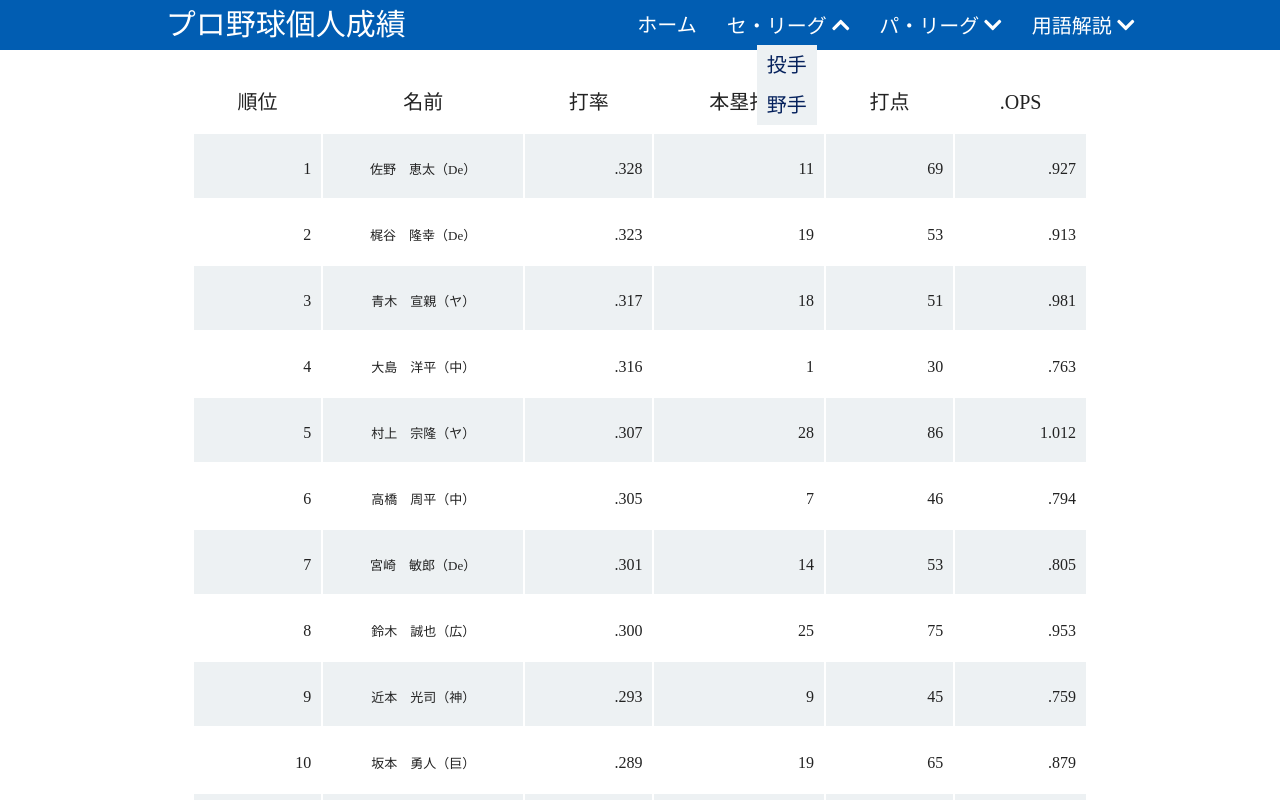
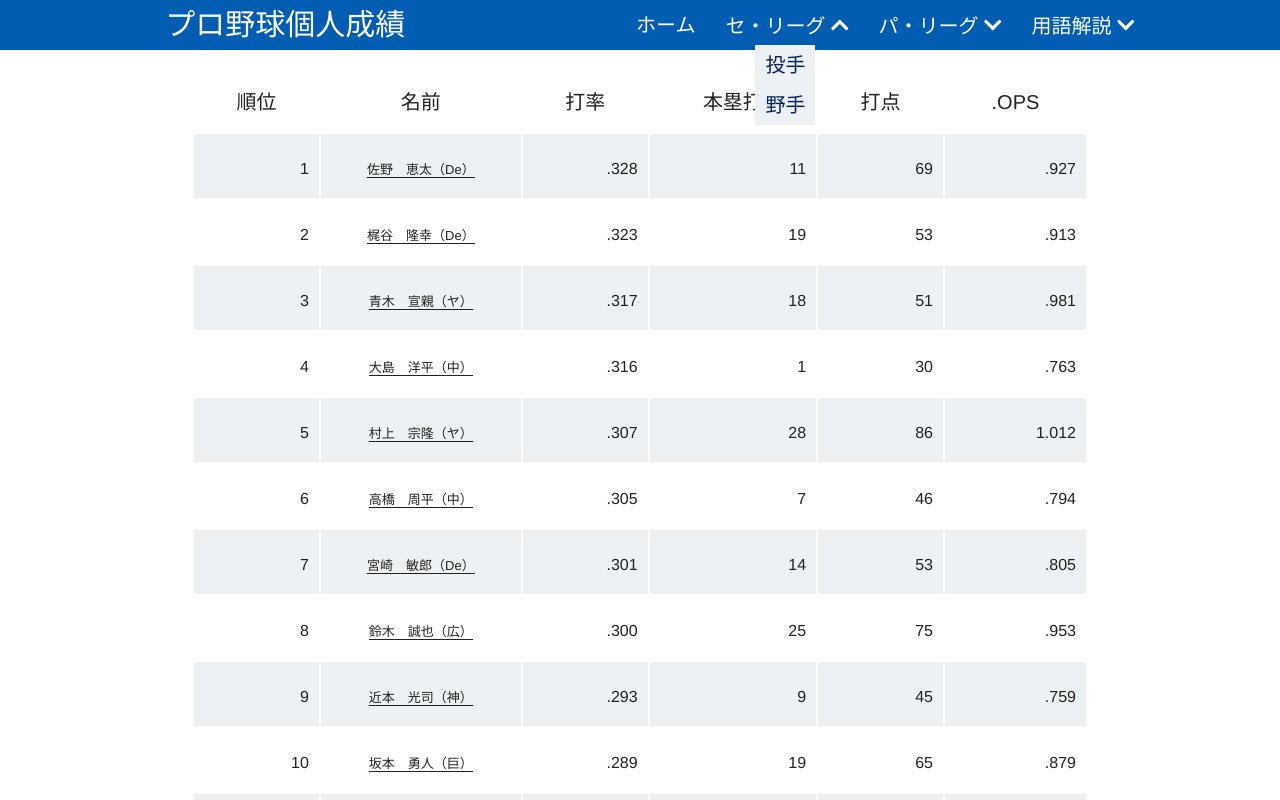
Before and after one commit to yusei1101/vue-baseball-stats, a Vue app: page /page3 in a window 1280 px wide. Both pictures are taken after a click on the item "セ・リーグ". Shown: the top 800 px of the page. Built offline with nearby package versions, Linux system fonts and the light colour scheme.

Commit message:
20201219

```diff
--- a/src/assets/sass/_mixin.css
+++ b/src/assets/sass/_mixin.css
@@ -31,6 +31,7 @@ a {
 
 body {
   line-height: 1;
+  font-family: "Helvetica Neue", Arial, "Hiragino Kaku Gothic ProN", "Hiragino Sans", Meiryo, sans-serif;
 }
 
 ol, ul {
--- a/src/assets/sass/_mixin.min.css
+++ b/src/assets/sass/_mixin.min.css
@@ -1 +1 @@
-*{-webkit-box-sizing:border-box;box-sizing:border-box}html,body,h1,h2,h3,h4,h5,h6,ul,ol,dl,li,dt,dd,p,div,span,img,a,table,tr,th,td{margin:0;padding:0;border:0;font-weight:normal;font-size:100%;vertical-align:baseline;font-size:62.5%;box-sizing:border-box;position:relative}header,footer,nav,section,article,aside,figure,figcaption{display:block}a{text-decoration:none;cursor:pointer}body{line-height:1}ol,ul{list-style:none;list-style-type:none}.router-a{font-size:1.6rem}h1,h2{font-size:3rem}
+*{-webkit-box-sizing:border-box;box-sizing:border-box}html,body,h1,h2,h3,h4,h5,h6,ul,ol,dl,li,dt,dd,p,div,span,img,a,table,tr,th,td{margin:0;padding:0;border:0;font-weight:normal;font-size:100%;vertical-align:baseline;font-size:62.5%;box-sizing:border-box;position:relative}header,footer,nav,section,article,aside,figure,figcaption{display:block}a{text-decoration:none;cursor:pointer}body{line-height:1;font-family:"Helvetica Neue", Arial, "Hiragino Kaku Gothic ProN", "Hiragino Sans", Meiryo, sans-serif}ol,ul{list-style:none;list-style-type:none}.router-a{font-size:1.6rem}h1,h2{font-size:3rem}
--- a/src/assets/sass/_mixin.scss
+++ b/src/assets/sass/_mixin.scss
@@ -62,6 +62,7 @@ a{
 
 body {
   line-height: 1;
+  font-family: "Helvetica Neue", Arial, "Hiragino Kaku Gothic ProN", "Hiragino Sans", Meiryo, sans-serif;
 }
 
 ol, ul {
--- a/src/assets/sass/main.css
+++ b/src/assets/sass/main.css
@@ -351,6 +351,11 @@ h1, h2 {
 .table-page tr td a {
   font-size: 1.3rem;
   color: #222222;
+  border-bottom: 1px solid #222;
+}
+
+.table-page tr td a:hover {
+  opacity: 0.7;
 }
 
 .table-page tr td:nth-child(2) {
--- a/src/assets/sass/main.scss
+++ b/src/assets/sass/main.scss
@@ -260,6 +260,10 @@
             a{
                 font-size: 1.3rem;
                 color: $color-text;
+                border-bottom: 1px solid #222;
+                &:hover{
+                    opacity: $opacity;
+                }
             }
             &:nth-child(2){
                 text-align: center;
--- a/src/components/Header.vue
+++ b/src/components/Header.vue
@@ -22,14 +22,14 @@
                 <ul>
                     <li><a href="/">ホーム</a></li>
                     <li>セ・リーグ</li>
-                    <li><a href="/page1">投手</a></li>
-                    <li><a href="/page3">野手</a></li>
+                    <li><a href="./Page1">投手</a></li>
+                    <li><a href="./Page3">野手</a></li>
                     <li>パ・リーグ</li>
-                    <li><a href="/page2">投手</a></li>
-                    <li><a href="/page4">野手</a></li>
+                    <li><a href="./Page2">投手</a></li>
+                    <li><a href="./Page4">野手</a></li>
                     <li>用語解説</li>
-                    <li><a href="/PitcherVocabulary">投手</a></li>
-                    <li><a href="/BatterVocabulary">野手</a></li>
+                    <li><a href="./PitcherVocabulary">投手</a></li>
+                    <li><a href="./BatterVocabulary">野手</a></li>
                 </ul>
             </div>
             </transition>
@@ -40,14 +40,14 @@
           </div>
           <div class="header-nav">
             <ul>
-                <li><a href="/" class="li-home">ホーム</a></li>
+                <li><router-link to="/" class="li-home">ホーム</router-link></li>
                 <li class="toggle" style="cursor: pointer;" @click="toggleCentral">セ・リーグ
                     <font-awesome-icon icon="chevron-up" v-if="isOpenCentral"></font-awesome-icon>
                     <font-awesome-icon icon="chevron-down" v-if="!isOpenCentral"></font-awesome-icon>
                     <transition name="toggle">
                         <div v-if="isOpenCentral">
-                            <a href="/page1">投手</a>
-                            <a href="/page3">野手</a>
+                            <a href="./Page1">投手</a>
+                            <a href="./Page3">野手</a>
                         </div>
                     </transition>
                 </li>
@@ -56,8 +56,8 @@
                     <font-awesome-icon icon="chevron-down" v-if="!isOpenPacific"></font-awesome-icon>
                     <transition name="toggle">
                         <div v-if="isOpenPacific">
-                            <a href="/page2">投手</a>
-                            <a href="/page4">野手</a>
+                            <a href="./Page2">投手</a>
+                            <a href="./Page4">野手</a>
                         </div>
                     </transition>
                 </li>
@@ -66,8 +66,8 @@
                     <font-awesome-icon icon="chevron-down" v-if="!isOpenVocabulary"></font-awesome-icon>
                     <transition name="toggle">
                         <div v-if="isOpenVocabulary">
-                            <a href="/PitcherVocabulary">投手</a>
-                            <a href="/BatterVocabulary">野手</a>
+                            <a href="./PitcherVocabulary">投手</a>
+                            <a href="./BatterVocabulary">野手</a>
                         </div>
                     </transition>
                 </li>
--- a/src/components/Page1.vue
+++ b/src/components/Page1.vue
@@ -10,7 +10,7 @@
             </tr>
             <tr v-for="post in posts" :key="post.rank">
                 <td>{{post.rank}}</td>
-                <td><a :href="post.path">{{post.name}}</a></td>
+                <td><router-link :to="post.path">{{post.name}}</router-link></td>
                 <td>{{post.prevent}}</td>
                 <td>{{post.victory}}</td>
                 <td>{{post.defeat}}</td>
--- a/src/components/Page2.vue
+++ b/src/components/Page2.vue
@@ -10,7 +10,7 @@
             </tr>
             <tr v-for="post in posts" :key="post.rank">
                 <td>{{post.rank}}</td>
-                <td><a :href="post.path">{{post.name}}</a></td>
+                <td><router-link :to="post.path">{{post.name}}</router-link></td>
                 <td>{{post.prevent}}</td>
                 <td>{{post.victory}}</td>
                 <td>{{post.defeat}}</td>
--- a/src/components/Page3.vue
+++ b/src/components/Page3.vue
@@ -11,7 +11,7 @@
             </tr>
             <tr v-for="post in posts" :key="post.rank">
                 <td>{{post.rank}}</td>
-                <td><a :href="post.path">{{post.name}}</a></td>
+                <td><router-link :to="post.path">{{post.name}}</router-link></td>
                 <td>{{post.average}}</td>
                 <td>{{post.homerun}}</td>
                 <td>{{post.rbi}}</td>
--- a/src/components/Page4.vue
+++ b/src/components/Page4.vue
@@ -11,7 +11,7 @@
             </tr>
             <tr v-for="post in posts" :key="post.rank">
                 <td>{{post.rank}}</td>
-                <td><a :href="post.path">{{post.name}}</a></td>
+                <td><router-link :to="post.path">{{post.name}}</router-link></td>
                 <td>{{post.average}}</td>
                 <td>{{post.homerun}}</td>
                 <td>{{post.rbi}}</td>
```
Also changed, not shown: src/assets/sass/main.min.css.
